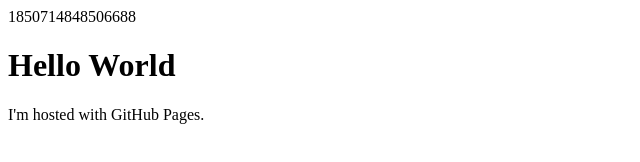
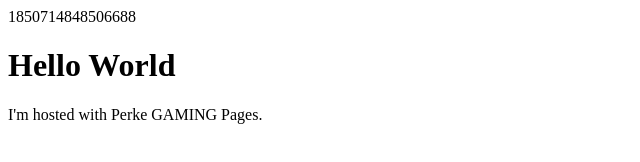
Before and after one commit to perke123/perkegaming, a plain HTML site: page index.html in a window 1280 px wide. Shown: the full height of the page, 0-640 px from the left. Drawn offline with Linux system fonts and the light colour scheme.

Commit message:
Update index.html

```diff
--- a/index.html
+++ b/index.html
@@ -3,6 +3,6 @@
   <head> 1850714848506688 </head>
 <body>
 <h1>Hello World</h1>
-<p>I'm hosted with GitHub Pages.</p>
+<p>I'm hosted with Perke GAMING Pages.</p>
 </body>
 </html>
```
